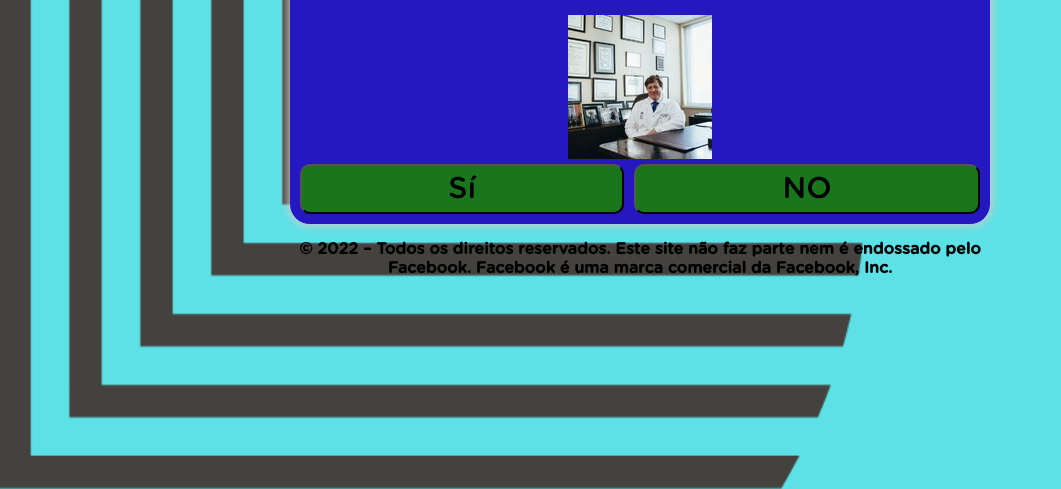
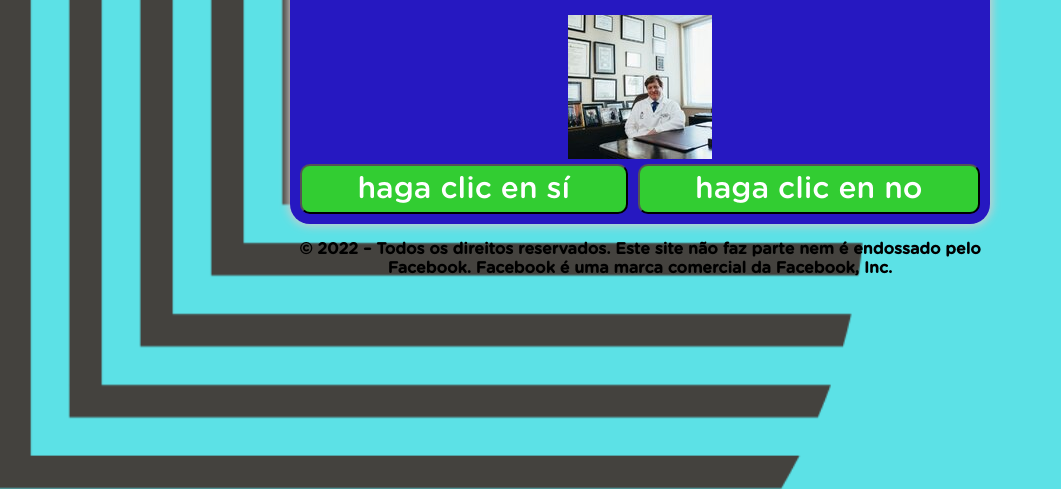
Before and after one commit to Deti8/mariaeni.site, a plain HTML site: page index.html in a window 1280 px wide. Shown: the part 311-800 px from the top of the page, without its empty margins (0-1061 px from the left). Drawn offline with Linux system fonts and the light colour scheme.

Commit message:
Update index.html

```diff
--- a/index.html
+++ b/index.html
@@ -78,10 +78,10 @@
       border-radius: 10px;
       padding: 5px 10px;
       font-size: 30px;
-      background-color: #19761d;
+      background-color: #32CD32;
       outline: none;
       text-decoration: none;
-      color: black;
+      color: white;
     }
     .black h1 {
       color: rgb(2, 14, 27);
@@ -106,8 +106,8 @@
 <img style="width: ;30px" src="favicon.jpg" alt="aaa">
 </div>
 <div class="answer">
-<button class="btn" onclick="segunda()">Sí</button>
-<button class="btn" onclick="segunda()">NO</button>
+<button class="btn" onclick="segunda()">haga clic en sí</button>
+<button class="btn" onclick="segunda()">haga clic en no</button>
 </div>
 </div>
 <div id="segunda" class="hide">
@@ -116,8 +116,8 @@
 <p>¿Prometes no revelarlo a nadie?</p>
 </div>
 <div class="answer">
-<button class="btn" onclick="terceira()">Sí</button>
-<button class="btn" onclick="terceira()">NO</button>
+<button class="btn" onclick="terceira()">haga clic en sí</button>
+<button class="btn" onclick="terceira()">haga clic en no</button>
 </div>
 </div>
 <div id="terceira" class="hide">
@@ -126,8 +126,8 @@
 <p>El siguiente video tiene un límite para que pocas personas puedan verlo al mismo tiempo... ¿Entendido?</p>
 </div>
 <div class="answer">
-<button class="btn" onclick="redirect()">Sí</button>
-<button class="btn" onclick="redirect()">NO</button>
+<button class="btn" onclick="redirect()">haga clic en sí</button>
+<button class="btn" onclick="redirect()">haga clic en no</button>
 </div>
 </div>
 </div>
```
